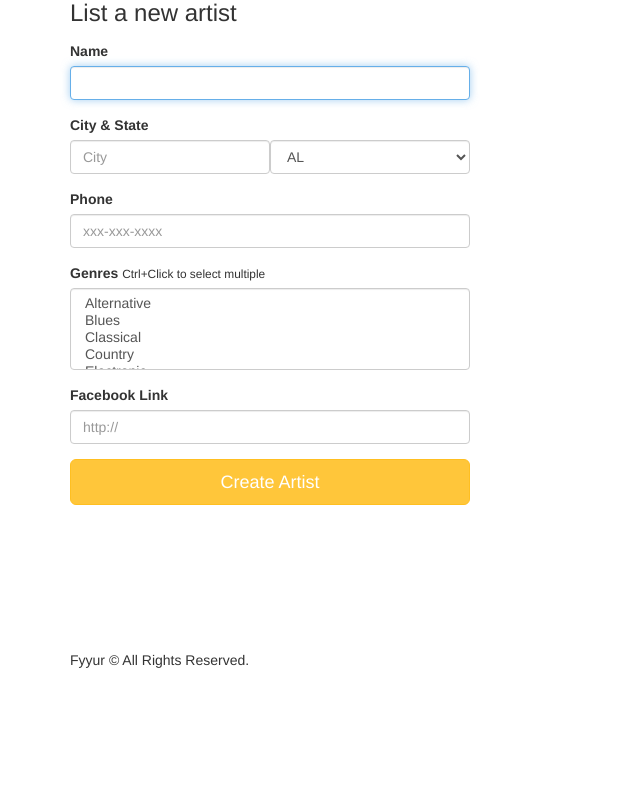
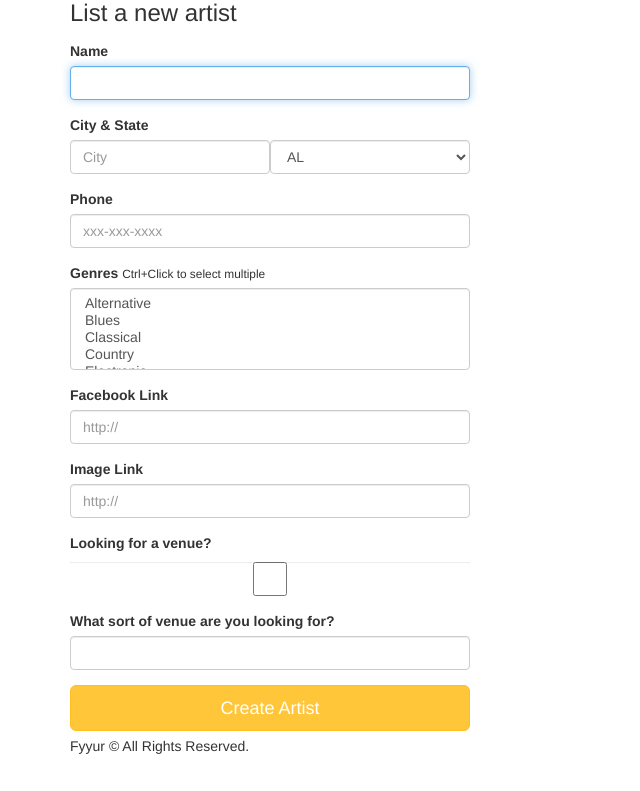
Before and after one commit to JCRamzz/Fyyur, a Flask app: page /artists/create in a window 1280 px wide. Shown: the part 95-886 px from the top of the page, without its empty margins (0-640 px from the left). Before the commit the page ends 763 px from the top, so only its background shows below. Run offline with Flask 2, Linux system fonts and the light colour scheme; some libraries are stand-ins or nearby versions.

Commit message:
Added extra features to the application, gave users the ability to add their own image, if they are seeking venue, and a seeking venue comment on the artist creation page, on the venue creation page added the add image field and seeking talent checkbox. Moved the models into their own file models.py.

```diff
--- a/app.py
+++ b/app.py
@@ -2,73 +2,42 @@ import sys
 import json
 import dateutil.parser
 import babel
-from flask import Flask, render_template, request, Response, flash, redirect, url_for
+from flask import (
+Flask,
+render_template,
+request,
+Response,
+flash,
+redirect,
+url_for
+)
+from models import (
+app,
+db,
+Venue,
+Artist,
+Shows
+)
 from flask_moment import Moment
 from flask_migrate import Migrate
 from flask_sqlalchemy import SQLAlchemy
 import logging
-from logging import Formatter, FileHandler
+from logging import (
+Formatter,
+FileHandler
+)
 from flask_wtf import Form
 from forms import *
 from sqlalchemy import func
+
 #----------------------------------------------------------------------------#
 # App Config.
 #----------------------------------------------------------------------------#
 
-app = Flask(__name__)
+app.config.from_object('config')
 moment = Moment(app)
-app.config.from_object('config')
-db = SQLAlchemy(app)
-migrate = Migrate(app, db)
+db.init_app(app)
 
-#----------------------------------------------------------------------------#
-# Models.
-#----------------------------------------------------------------------------#
-
-class Venue(db.Model):
-    __tablename__ = 'Venue'
-
-    id = db.Column(db.Integer, primary_key=True)
-    name = db.Column(db.String())
-    genres = db.Column(db.ARRAY(db.String))
-    city = db.Column(db.String(120))
-    state = db.Column(db.String(120))
-    address = db.Column(db.String(120))
-    phone = db.Column(db.String(120))
-    image_link = db.Column(db.String(500))
-    facebook_link = db.Column(db.String(120))
-    seeking_talent = db.Column(db.Boolean, default=False)
-    past_shows = db.Column(db.String())
-    upcoming_shows = db.Column(db.String())
-    past_shows_count = db.Column(db.Integer)
-    upcoming_shows_count = db.Column(db.Integer)
-
-    shows = db.relationship('Shows', backref='venue', lazy=True)
-
-class Artist(db.Model):
-    __tablename__ = 'Artist'
-
-    id = db.Column(db.Integer, primary_key=True)
-    name = db.Column(db.String)
-    genres = db.Column(db.ARRAY(db.String))
-    city = db.Column(db.String(120))
-    state = db.Column(db.String(120))
-    phone = db.Column(db.String(120))
-    image_link = db.Column(db.String(500))
-    facebook_link = db.Column(db.String(120))
-    seeking_venue = db.Column(db.Boolean, default=True)
-    seeking_description = db.Column(db.String())
-    past_shows = db.Column(db.String())
-    upcoming_shows = db.Column(db.String())
-
-    shows = db.relationship('Shows', backref='artist', lazy=True)
-
-class Shows(db.Model):
-    tablename = 'Shows'
-    id = db.Column (db.Integer, primary_key=True)
-    artist_id = db.Column (db.Integer, db.ForeignKey ('Artist.id'), nullable=False)
-    venues_id = db.Column (db.Integer, db.ForeignKey ('Venue.id'), nullable=False)
-    start_time = db.Column (db.DateTime)
 
 #----------------------------------------------------------------------------#
 # Filters.
@@ -150,7 +119,6 @@ def search_venues():
 @app.route('/venues/<int:venue_id>')
 def show_venue(venue_id):
     # shows the venue page with the given venue_id
-    # TODO: replace with real venue data from the venues table, using venue_id
     venue = Venue.query.get(venue_id)
 
     if not venue:
@@ -191,11 +159,9 @@ def show_venue(venue_id):
         "city": venue.city,
         "state": venue.state,
         "phone": venue.phone,
-        # "website": venue.website,
         "facebook_link": venue.facebook_link,
-        # "seeking_talent": venue.seeking_talent,
-        # "seeking_description": venue.seeking_description,
-        "image_link": "https://images.unsplash.com/photo-1485686531765-ba63b07845a7?ixlib=rb-1.2.1&ixid=eyJhcHBfaWQiOjEyMDd9&auto=format&fit=crop&w=747&q=80",
+        "seeking_talent": venue.seeking_talent,
+        "image_link": venue.image_link,
         "past_shows": past_shows,
         "upcoming_shows": upcoming_shows,
         "past_shows_count": len(past_shows),
@@ -216,10 +182,13 @@ def create_venue_form():
 def create_venue_submission():
     # insert form data as a new Venue record in the db
 
+    # validation for the seeking talent checkbox
+    seeking_talent = True if 'seeking_talent' in request.form else False
     try:
         form = request.form
         venue = Venue(name=form['name'], city=form['city'], state=form['state'], address=form['address'], phone=form['phone'],
-                      genres=request.form.getlist('genres'), facebook_link=form['facebook_link'])
+                      genres=request.form.getlist('genres'), facebook_link=form['facebook_link'], image_link=form['image_link'],
+                      seeking_talent=seeking_talent)
 
         db.session.add(venue)
         db.session.commit()
@@ -297,7 +266,7 @@ def show_artist(artist_id):
         past_shows.append({
             "artist_id": show.artist_id,
             "artist_name": show.artist.name,
-            "artist_image_link": "https://images.unsplash.com/photo-1495223153807-b916f75de8c5?ixlib=rb-1.2.1&ixid=eyJhcHBfaWQiOjEyMDd9&auto=format&fit=crop&w=334&q=80",
+            "artist_image_link": show.artist.image_link,
             "start_time": show.start_time.strftime('%Y-%m-%d %H:%M:%S')
         })
 
@@ -306,7 +275,7 @@ def show_artist(artist_id):
         upcoming_shows.append({
             "artist_id": show.artist_id,
             "artist_name": show.artist.name,
-            "artist_image_link": "https://images.unsplash.com/photo-1495223153807-b916f75de8c5?ixlib=rb-1.2.1&ixid=eyJhcHBfaWQiOjEyMDd9&auto=format&fit=crop&w=334&q=80",
+            "artist_image_link": show.artist.image_link,
             "start_time": show.start_time.strftime("%Y-%m-%d %H:%M:%S")
         })
 
@@ -320,10 +289,11 @@ def show_artist(artist_id):
         "facebook_link": artist.facebook_link,
         "seeking_venue": artist.seeking_venue,
         "seeking_description": artist.seeking_description,
-        "image_link": "https://cdn.pixabay.com/photo/2014/09/22/00/56/lead-singer-455750_960_720.jpg",
+        "image_link": artist.image_link,
         "upcoming_shows": upcoming_shows,
         "past_shows_count": len(past_shows),
         "upcoming_shows_count": len(upcoming_shows),
+        # https://cdn.pixabay.com/photo/2014/09/22/00/56/lead-singer-455750_960_720.jpg
     }
 
 
@@ -395,8 +365,13 @@ def create_artist_submission():
     # called upon submitting the new artist listing form
     try:
         form = request.form
+
+        #validation for the seeking venue checkbox
+        seeking_venue = True if 'seeking_venue' in request.form else False
+
         artist = Artist(name=form['name'], city=form['city'], state=form['state'],phone=form['phone'],
-                      genres=request.form.getlist('genres'), facebook_link=form['facebook_link'])
+                      genres=request.form.getlist('genres'), facebook_link=form['facebook_link'], image_link=form['image_link'],
+                       seeking_venue=seeking_venue, seeking_description=form['seeking_description'] )
         db.session.add(artist)
         db.session.commit()
 
--- a/forms.py
+++ b/forms.py
@@ -1,6 +1,6 @@
 from datetime import datetime
 from flask_wtf import Form
-from wtforms import StringField, SelectField, SelectMultipleField, DateTimeField
+from wtforms import StringField, SelectField, SelectMultipleField, DateTimeField, BooleanField
 from wtforms.validators import DataRequired, AnyOf, URL
 
 class ShowForm(Form):
@@ -116,6 +116,9 @@ class VenueForm(Form):
     facebook_link = StringField(
         'facebook_link', validators=[URL()]
     )
+    seeking_talent = BooleanField(
+        'seeking_talent'
+    )
 
 class ArtistForm(Form):
     name = StringField(
@@ -216,5 +219,9 @@ class ArtistForm(Form):
         # TODO implement enum restriction
         'facebook_link', validators=[URL()]
     )
-
-# TODO IMPLEMENT NEW ARTIST FORM AND NEW SHOW FORM
+    seeking_venue = BooleanField(
+        'seeking_venue'
+    )
+    seeking_description = StringField(
+        'seeking_description'
+    )
--- a/templates/forms/new_artist.html
+++ b/templates/forms/new_artist.html
@@ -32,6 +32,20 @@
           <label for="facebook_link">Facebook Link</label>
           {{ form.facebook_link(class_ = 'form-control', placeholder='http://', autofocus = true) }}
         </div>
+      <div class="form-group">
+          <label for="image_link">Image Link</label>
+          {{ form.image_link(class_ = 'form-control', placeholder='http://', autofocus = true) }}
+         </div>
+       <div class="form-group">
+          <label for="seeking_venue">Looking for a venue?</label>
+          {{ form.seeking_venue (class_ = 'form-control',autofocus = true)}}
+         </div>
+        <div class="form-group">
+          <label for="seeking_description"
+            >What sort of venue are you looking for?</label
+          >
+          {{ form.seeking_description(class_ = 'form-control',autofocus = true) }}
+         </div>
       <input type="submit" value="Create Artist" class="btn btn-primary btn-lg btn-block">
     </form>
   </div>
```
Also changed, not shown: models.py (added, +52 -0 lines), templates/forms/new_venue.html (+8 -0 lines).
